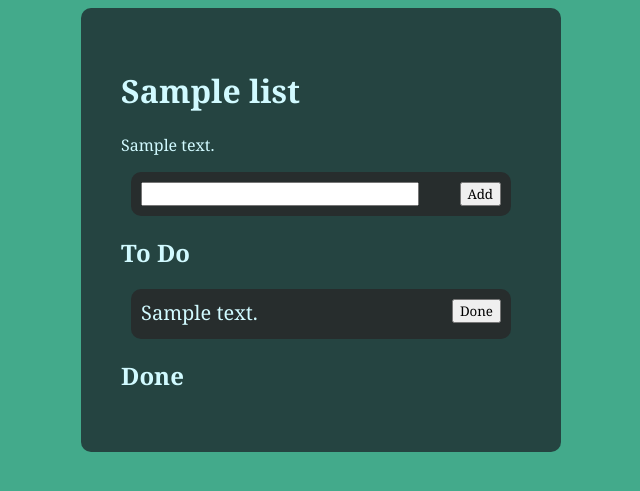
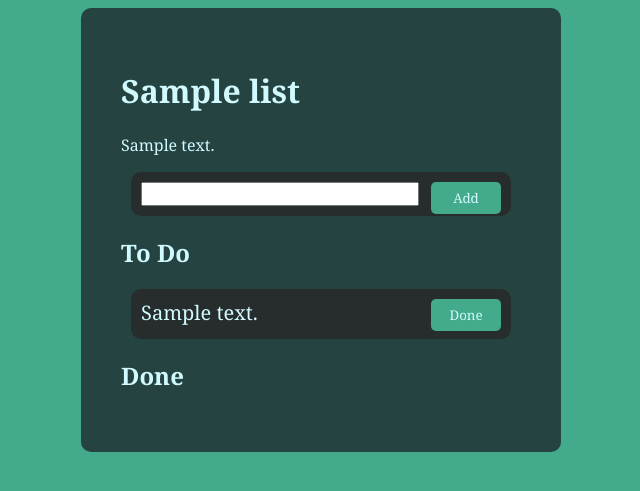
Before and after one commit to Samiser/django-todo-list, a Django app: template templates/todo/list.html in a window 1280 px wide. Shown: the top 491 px of the page, without its empty margins (319-959 px from the left). Run offline with Django 3.2, Linux system fonts and the light colour scheme; the template is opened without the code that fills it: most values are stand-ins (such as "Sample title", 1, 10 or a date in 2020).

Commit message:
refactored code a bit, made more progress on making it look nice

```diff
--- a/static/todo/css/style.css
+++ b/static/todo/css/style.css
@@ -1,5 +1,6 @@
 :root {
 	--bg-1: #43aa8b;
+	--bg-1-dim: #2a9374;
 	--bg-2: #254441;
 	--fg-1: #d1faff;
 	--bg-3: #272d2d;
@@ -27,6 +28,16 @@ button, input {
 
 button {
 	float: right;
+	background-color: var(--bg-1);
+	color: var(--fg-1);
+	border: none;
+	border-radius: 5px;
+	padding: 7px;
+	width: 70px;
+}
+
+button:hover {
+	background-color: var(--bg-1-dim);
 }
 
 input {
--- a/static/todo/js/additem.js
+++ b/static/todo/js/additem.js
@@ -32,7 +32,7 @@ function deleteItem(list_id, item_id) {
 	xhttp.onreadystatechange = function() {
 	  if (this.readyState == 4 && this.status == 200) {
 			// refresh list
-			document.getElementById("done_list").innerHTML = this.responseText;
+			document.getElementById("todo_list").innerHTML = this.responseText;
 	  }
 	};
 	xhttp.open("POST", "/todo/" + String(list_id) + "/delete/", true);
--- a/templates/todo/add_list.html
+++ b/templates/todo/add_list.html
@@ -2,11 +2,13 @@
 <html>
 <head>
 	{% load static %}
+	<title>Samiser's Todo List</title>
 	<link rel="stylesheet" type="text/css" href="{% static 'todo/css/style.css' %}">
 	<script src="{% static 'todo/js/addlist.js' %}"></script>
 </head>
 <body>
 	<div id='content'>
+		<h1>Add a List</h1>
 		<form action="{% url 'todo:add_list' %}" method="post">
 			<ul class="list">
 				<li><label for="new_list_name">Name</label>
--- a/templates/todo/index.html
+++ b/templates/todo/index.html
@@ -2,6 +2,7 @@
 <html>
 <head>
 	{% load static %}
+	<title>Samiser's Todo List</title>
 	<link rel="stylesheet" type="text/css" href="{% static 'todo/css/style.css' %}">
 	<script src="{% static 'todo/js/addlist.js' %}"></script>
 </head>
--- a/templates/todo/list.html
+++ b/templates/todo/list.html
@@ -2,6 +2,7 @@
 <html>
 <head>
 	{% load static %}
+	<title>Samiser's Todo List</title>
 	<link rel="stylesheet" type="text/css" href="{% static 'todo/css/style.css' %}">
 	<script src="{% static 'todo/js/additem.js' %}"></script>
 </head>
@@ -13,14 +14,9 @@
 			<input type="text" id="new_item_content">
 			<Button onclick="addItem({{ list.id }})">Add</button>
 		</div>
-		<h2>To Do</h2>
-		<ul class="list" id="todo_list">
+		<div id="todo_list">
 			{% include 'todo/list_only.html' %}
-		</ul>
-		<h2>Done</h2>
-		<ul class="list" id="done_list">
-			{% include 'todo/list_done_only.html' %}
-		</ul>
+		</div>
 	</div>
 </body>
 </html>
--- a/templates/todo/list_done_only.html
+++ /dev/null
@@ -1,5 +0,0 @@
-{% for item in items %}
-	{% if item.done %}
-	<li><button onclick="deleteItem({{ list.id }},{{ item.id }})">Delete</button>{{ item.content }}</li>
-	{% endif %}
-{% endfor %}
--- a/templates/todo/list_only.html
+++ b/templates/todo/list_only.html
@@ -1,5 +1,17 @@
+<h2>To Do</h2>
+<ul class="list">
 {% for item in items %}
 	{% if not item.done %}
 	<li><button onclick="doneItem({{ list.id }},{{ item.id }})">Done</button>{{ item.content }}</li>
 	{% endif %}
 {% endfor %}
+</ul>
+
+<h2>Done</h2>
+<ul class="list">
+{% for item in items %}
+	{% if item.done %}
+		<li><button onclick="deleteItem({{ list.id }},{{ item.id }})">Delete</button>{{ item.content }}</li>
+	{% endif %}
+{% endfor %}
+</ul>
--- a/views.py
+++ b/views.py
@@ -41,7 +41,7 @@ def delete(request, list_id):
     item = get_object_or_404(Item, pk=request.POST['item_id'])
     item.delete()
     items = Item.objects.filter(todo_list=target_list)
-    return render(request, 'todo/list_done_only.html', {'items':items, 'list':target_list})
+    return render(request, 'todo/list_only.html', {'items':items, 'list':target_list})
 
 @csrf_exempt
 def add_list(request):
```
